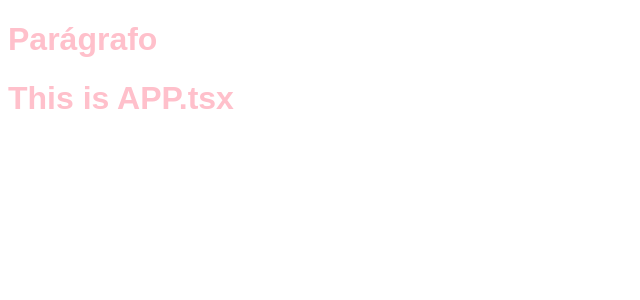
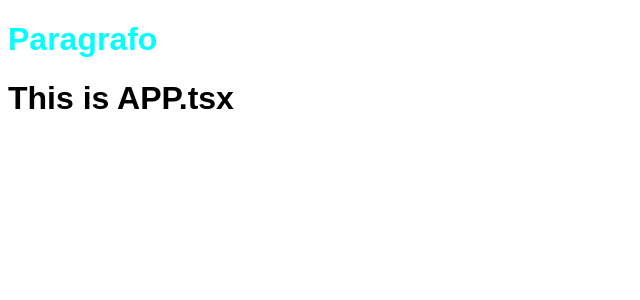
Before and after one commit to PatrickSchifter/chronos-pomodoro, a React (Vite) app: page / in a window 1280 px wide. Shown: the top 300 px of the page, without its empty margins (0-640 px from the left). Built offline with nearby package versions, Linux system fonts and the light colour scheme.

Commit message:
feat: add heading

```diff
--- a/src/App.tsx
+++ b/src/App.tsx
@@ -1,10 +1,12 @@
+import { Heading } from './components/Heading';
+
 import './styles/theme.css';
 import './styles/global.css';
 
 export function App() {
   return (
     <>
-      <h1>Parágrafo</h1>
+      <Heading>Paragrafo</Heading>
       <h1>This is APP.tsx</h1>
     </>
   );
--- /dev/null
+++ b/src/components/Heading/index.module.css
@@ -0,0 +1,3 @@
+.title {
+  color: cyan;
+}
--- /dev/null
+++ b/src/components/Heading/index.tsx
@@ -0,0 +1,33 @@
+import type {
+  ReactElement,
+  JSXElementConstructor,
+  ReactNode,
+  ReactPortal,
+} from 'react';
+import styles from './index.module.css';
+
+export function Heading(props: {
+  children:
+    | string
+    | number
+    | bigint
+    | boolean
+    | ReactElement<unknown, string | JSXElementConstructor<unknown>>
+    | Iterable<ReactNode>
+    | ReactPortal
+    | Promise<
+        | string
+        | number
+        | bigint
+        | boolean
+        | ReactPortal
+        | ReactElement<unknown, string | JSXElementConstructor<unknown>>
+        | Iterable<ReactNode>
+        | null
+        | undefined
+      >
+    | null
+    | undefined;
+}) {
+  return <h1 className={styles.title}>{props.children}</h1>;
+}
--- a/src/styles/global.css
+++ b/src/styles/global.css
@@ -1,7 +1,3 @@
 body {
   font-family: sans-serif;
 }
-
-h1 {
-  color: var(--primary);
-}
```
